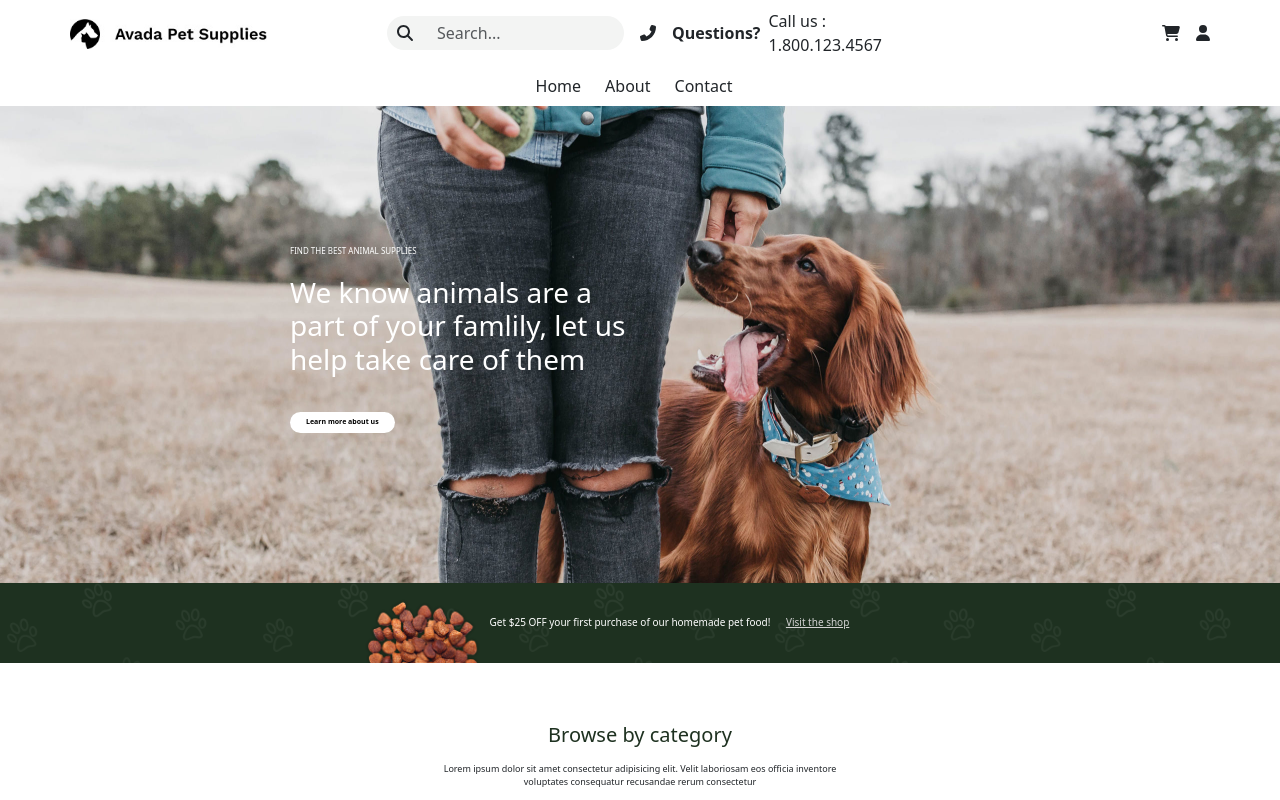
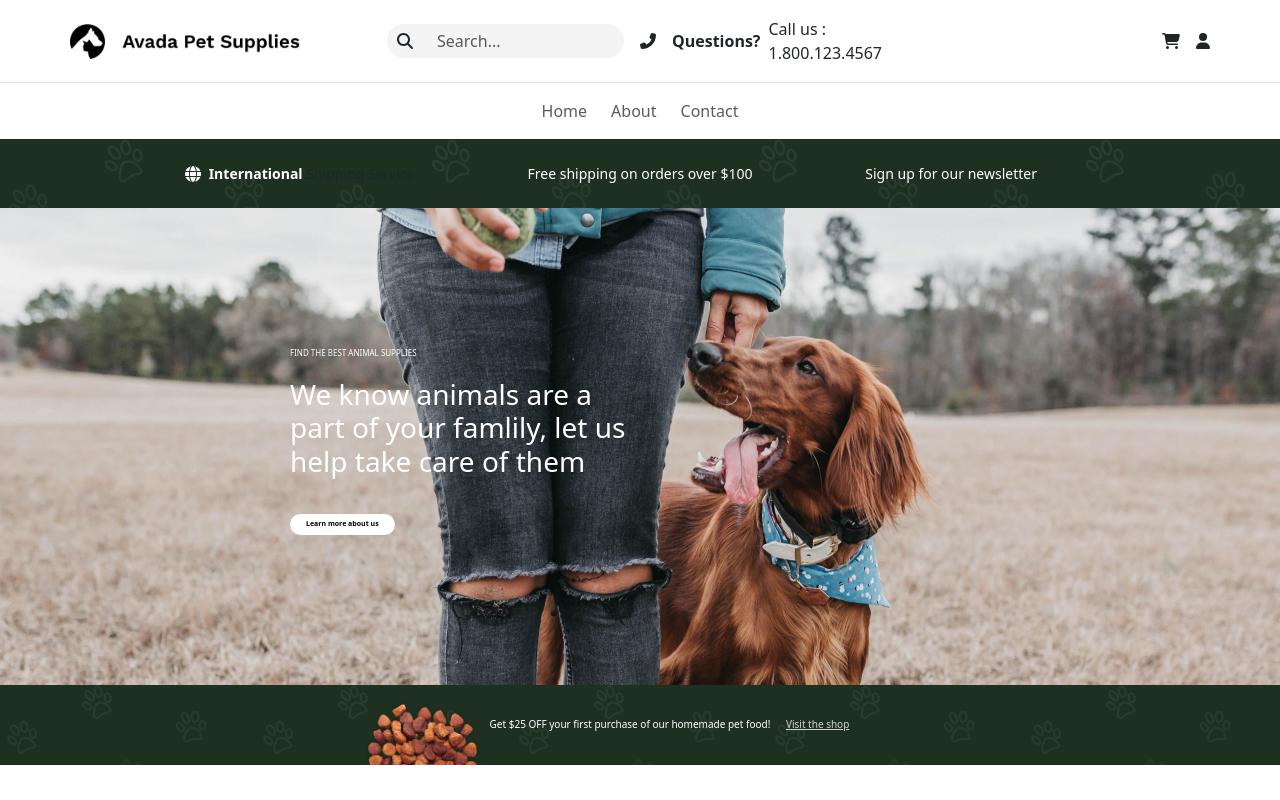
Before and after one commit to gianluigi7/proj-html-vuejs, a Vue app: page / in a window 1280 px wide. Shown: the top 800 px of the page. Built offline with nearby package versions, Linux system fonts and the light colour scheme.

Commit message:
[FEAT] BANNER SHIPPING

```diff
--- a/src/components/AppHeader.vue
+++ b/src/components/AppHeader.vue
@@ -11,11 +11,11 @@ export default{
        <div class="row">
 
         <!-- LOGO -->
-        <nav class="navbar navbar-expand-lg navbar-light d-flex justify-content-between p-0">
+        <nav class="navbar navbar-expand-lg navbar-light d-flex justify-content-between">
         <a class="navbar-brand col-3" href="#">
           <img src="../img/LOGO.jpg.jpg"
           alt="logo"
-          style="height: 30px;">
+          style="height: 35px;">
         </a>
         <!-- INPUT SEARCH + ICONA LENTE -->
       <div class="input-group my-2 my-lg-0 position-relative p-3 w-25">
@@ -50,28 +50,79 @@ export default{
   </nav>
     </div>
     </div>
+    <!-- NAVBAR CON LINK DELLA PAGINA E ROUTER LINK -->
     <div class="container-fluid">
+
       <div class="row">
-        <div class="navbar-nav d-flex justify-content-center align-items-center">
+
+        <div class="navbar-nav d-flex justify-content-center align-items-center border-top fw-light p-2">
+
           <div class="d-flex gap-4">
-          <router-link to="/" class="nav-link custom-link">Home</router-link>
-          <router-link to="/about" class="nav-link custom-link">About</router-link>
-          <router-link to="/contact" class="nav-link custom-link">Contact</router-link>
+          <!-- HOME -->
+            <router-link to="/" class="nav-link custom-link text-muted">Home</router-link>
+          <!-- ABOUT -->
+          <router-link to="/about" class="nav-link custom-link text-muted">About</router-link>
+          <!-- CONTACT -->
+          <router-link to="/contact" class="nav-link custom-link text-muted">Contact</router-link>
 
+        </div>
+
+      </div>
+
+    </div>
+
+  </div>
+  <!-- BANNER CON SFONDO PERSONALIZZATO VERDE E 3 COL DI TESTO -->
+  <div id="banner-header" class="container-fluid py-4">
+    <div class="row">
+      <div class="container">
+        <div class="row">
+          <!-- ICONA MAPPA INTERNATIONAL SHIPPING -->
+          <div class="col-4 d-flex justify-content-end align-items-center gap-2">
+            <font-awesome-icon icon="globe" class="text-white"></font-awesome-icon>
+            <span class="text-center small">
+              <strong class="text-white">International</strong> Shipping Service</span>
           </div>
 
+
+          <div class="col-4 d-flex justify-content-center align-items-center">
+            <span class="text-center text-white small">Free shipping on orders over $100</span>
+          </div>
+
+          <div class="col-4 d-flex justify-content-start align-items-center">
+            <span class="text-center text-white small">Sign up for our newsletter</span>
+          </div>
         </div>
+
 
       </div>
 
 
 
     </div>
+  </div>
  </template>
- <style scoped>
+ <style scoped lang="scss">
 
+
+
+
+ /* IMPORTO MAIN COLOR FILE COMMON.SCSS */
+  @import '../assets/scss/partials/_variables.scss';
+
+
+ /* ROUTER LINK STYLE */
+ .custom-link {
+  transition: all 0.3s;
+
+ }
  .custom-link:hover{
-    color: #000;
 
   }
+  /* BANNER-HEADER STYLE */
+  #banner-header {
+    /* uso bacground color in common.scss bg-main */
+    background-color: $main-color;
+    background-image: url('../img/bg-transparent-3.png');
+  }
  </style>
```
